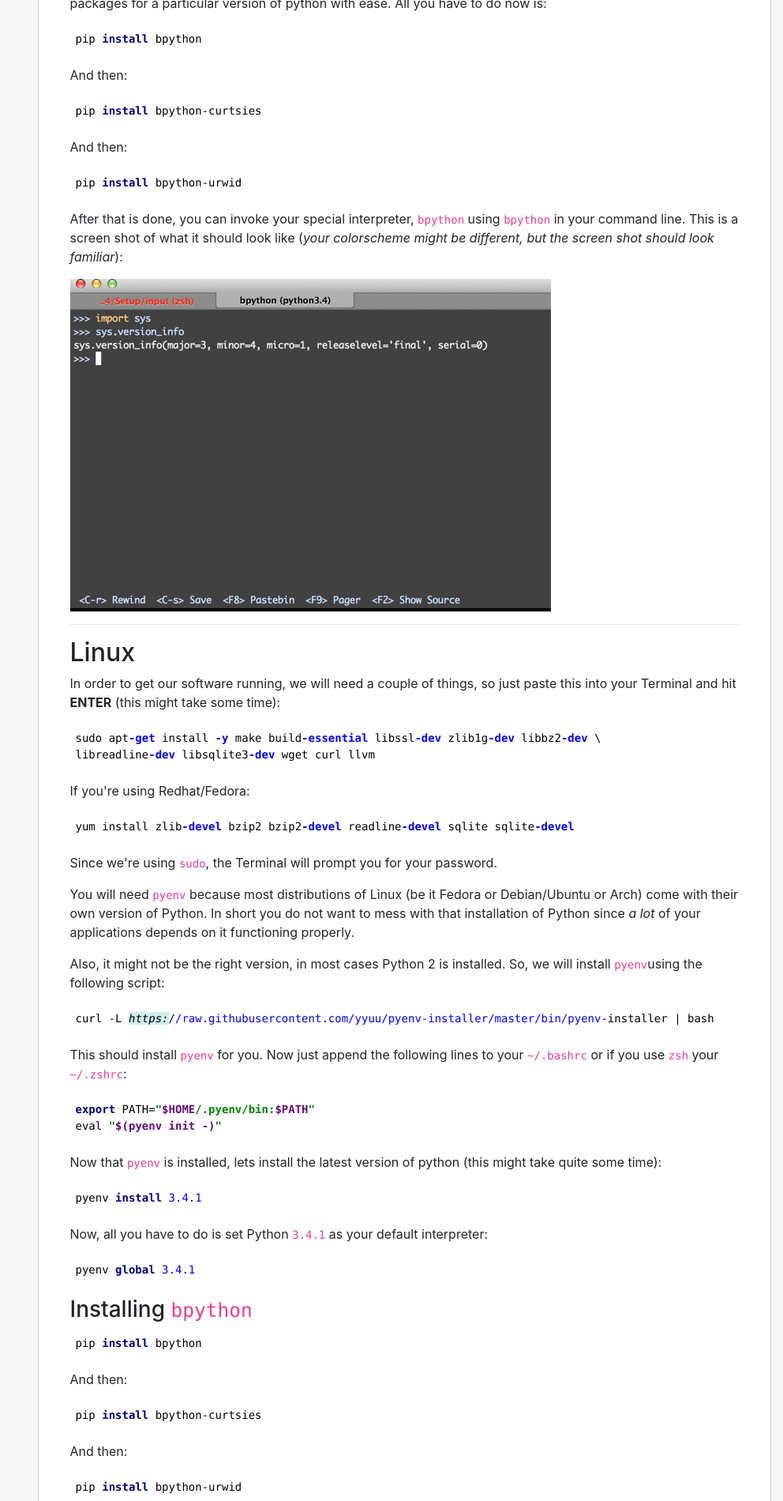
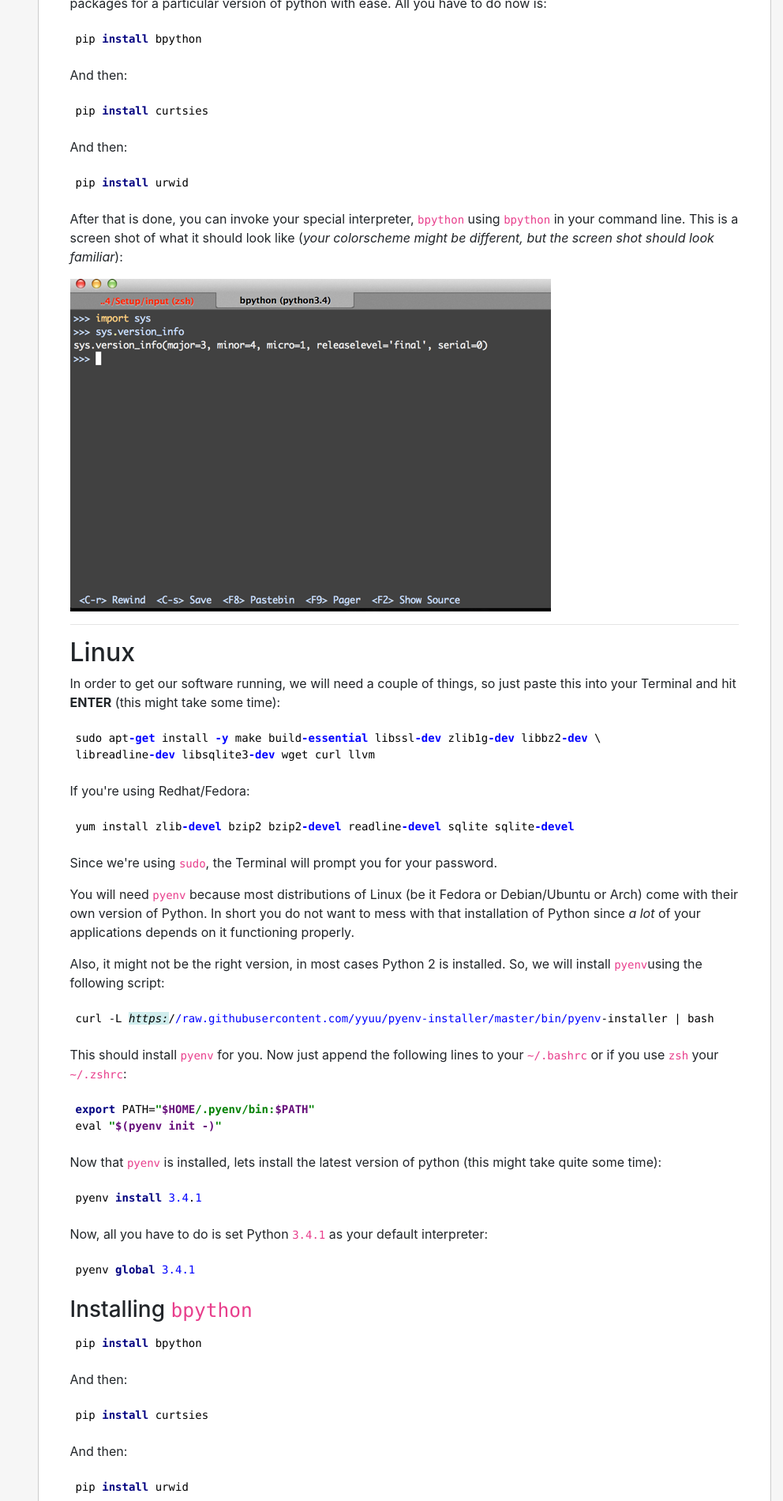
Before and after one commit to gamesbrainiac/intropy-setup, a plain HTML site: page index.html in a window 1280 px wide. Shown: the part 1120-3020 px from the top of the page at 79% size, without its empty margins (288-1280 px from the left). Drawn offline with nearby package versions, Linux system fonts and the light colour scheme.

Commit message:
Update documentation

```diff
--- a/index.html
+++ b/index.html
@@ -177,8 +177,8 @@
 <h3>Installing <code>bpython</code></h3>
 <p><code>pyenv</code> takes care of a lot of the problems associated with managing python installations. You can easily install packages for a particular version of python with ease. All you have to do now is:</p>
 <pre class="hljs"><code>pip <span class="hljs-keyword">install</span> bpython</code></pre><p>And then:</p>
-<pre class="hljs"><code>pip <span class="hljs-keyword">install</span> bpython-curtsies</code></pre><p>And then:</p>
-<pre class="hljs"><code>pip <span class="hljs-keyword">install</span> bpython-urwid</code></pre><p>After that is done, you can invoke your special interpreter, <code>bpython</code> using <code>bpython</code> in your command line. This is a screen shot of what it should look like (<em>your colorscheme might be different, but the screen shot should look familiar</em>):</p>
+<pre class="hljs"><code>pip <span class="hljs-keyword">install</span> curtsies</code></pre><p>And then:</p>
+<pre class="hljs"><code>pip <span class="hljs-keyword">install</span> urwid</code></pre><p>After that is done, you can invoke your special interpreter, <code>bpython</code> using <code>bpython</code> in your command line. This is a screen shot of what it should look like (<em>your colorscheme might be different, but the screen shot should look familiar</em>):</p>
 <p class="img-container"><img src="assets/pics/bpython.png" alt="bpython"></p>
 <hr>
 <a name="linux"></a><h2>Linux<a class="anchorlink" href="#linux"></a></h2>
@@ -194,8 +194,8 @@
 <pre class="hljs"><code>pyenv <span class="hljs-keyword">install</span> <span class="hljs-number">3.4</span>.<span class="hljs-number">1</span></code></pre><p>Now, all you have to do is set Python <code>3.4.1</code> as your default interpreter:</p>
 <pre class="hljs"><code>pyenv <span class="hljs-keyword">global</span> <span class="hljs-number">3.4</span><span class="hljs-number">.1</span></code></pre><h3>Installing <code>bpython</code></h3>
 <pre class="hljs"><code>pip <span class="hljs-keyword">install</span> bpython</code></pre><p>And then:</p>
-<pre class="hljs"><code>pip <span class="hljs-keyword">install</span> bpython-curtsies</code></pre><p>And then:</p>
-<pre class="hljs"><code>pip <span class="hljs-keyword">install</span> bpython-urwid</code></pre><p>If the above ran without a hitch, then you&#39;re all set. Just restart your Terminal, and now you can open up bpython typing in <code>bpython</code> in the Terminal.</p>
+<pre class="hljs"><code>pip <span class="hljs-keyword">install</span> curtsies</code></pre><p>And then:</p>
+<pre class="hljs"><code>pip <span class="hljs-keyword">install</span> urwid</code></pre><p>If the above ran without a hitch, then you&#39;re all set. Just restart your Terminal, and now you can open up bpython typing in <code>bpython</code> in the Terminal.</p>
 <a name="troubleshooting"></a><h3>Troubleshooting<a class="anchorlink" href="#troubleshooting"></a></h3>
 <p>Linux distros have a lot of platform specific problems. So, if things don&#39;t work out for you, you are going to have to use the bundled python that comes with your distribution. You can still use <code>pip</code> to do a <code>pip install bpython</code>, so make sure you do that.</p>
 <a name="windows__7__vista_and_8_"></a><h2>Windows (7, Vista and 8)<a class="anchorlink" href="#windows__7__vista_and_8_"></a></h2>
```
